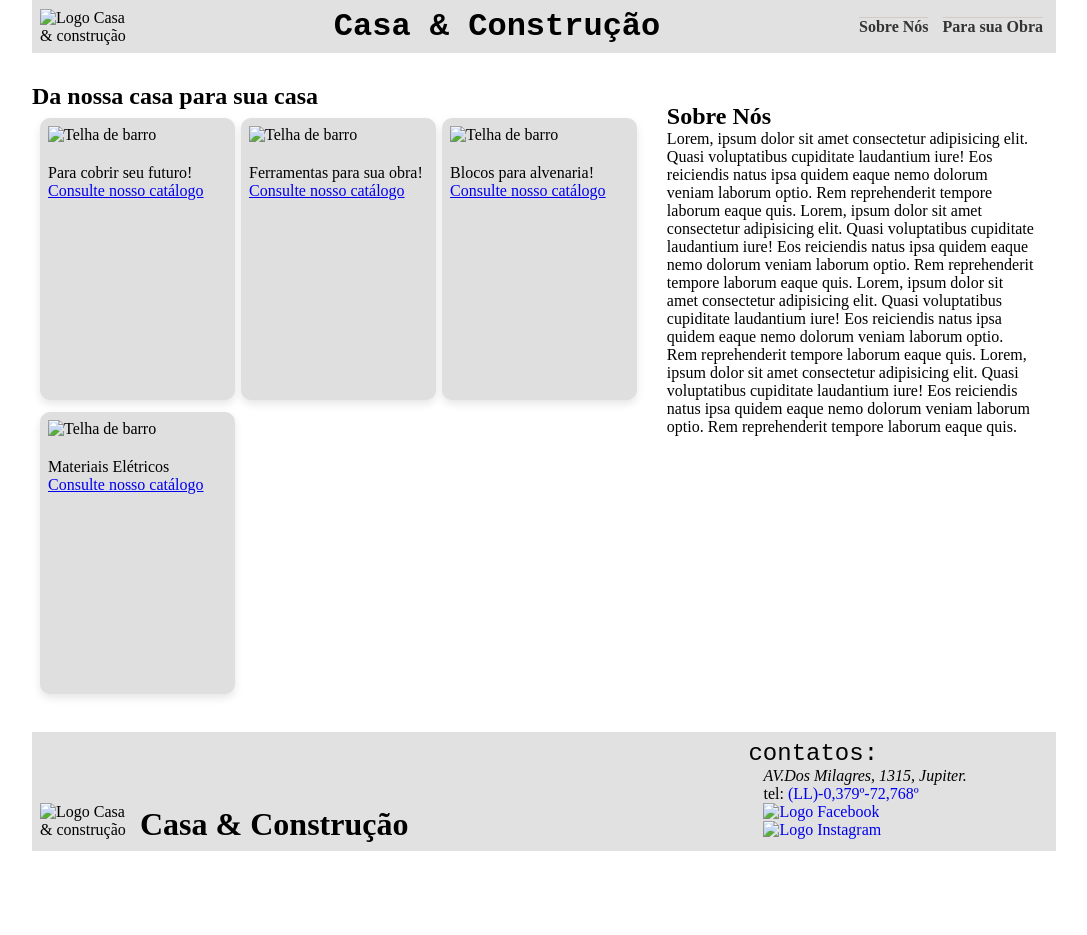
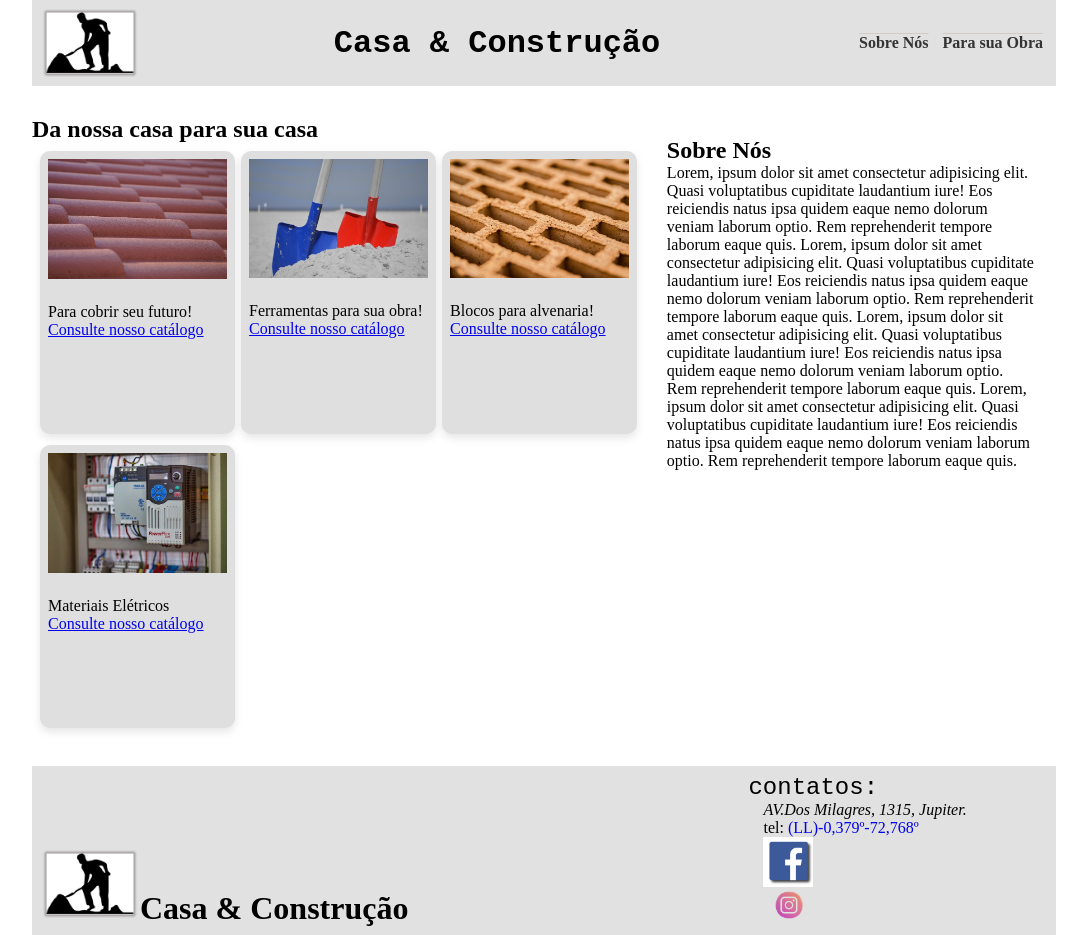
Before and after one commit to Enge-Olate/casa_construcao, a plain HTML site: page index.html in a window 1280 px wide. Shown: the whole page, without its empty margins (96-1183 px from the left). Before the commit the page ends 851 px from the top, so only its background shows below. Drawn offline with nearby package versions, Linux system fonts and the light colour scheme.

Commit message:
Ajustes.

```diff
--- a/index.html
+++ b/index.html
@@ -4,13 +4,14 @@
     <meta charset="UTF-8" />
     <meta name="viewport" content="width=device-width, initial-scale=1.0" />
     <link rel="stylesheet" href="main.css" />
+    <script src="https://code.jquery.com/jquery-3.6.0.min.js"></script>
     <title>Casa & Construção</title>
   </head>
   <body>
     <header>
       <nav>
         <img
-          src="./public/img/logo_obra.png"
+          src="./img/logo_obra.png"
           style="width: 100px"
           alt="Logo Casa & construção"
         />
@@ -27,23 +28,23 @@
 
         <section id="produtos">
           <div class="produto">
-            <img src="./public/img/roof.jpg" alt="Telha de barro" />
+            <img src="./img/roof.jpg" alt="Telha de barro" />
             <p>Para cobrir seu futuro!</p>
             <a href="#">Consulte nosso catálogo</a>
 
           </div>
           <div class="produto">
-            <img src="./public/img/pa.jpg" alt="Telha de barro" />
+            <img src="./img/pa.jpg" alt="Telha de barro" />
             <p>Ferramentas para sua obra!</p>
             <a href="#">Consulte nosso catálogo</a>
           </div>
           <div class="produto">
-            <img src="./public/img/tijolo.jpg" alt="Telha de barro" />
+            <img src="./img/tijolo.jpg" alt="Telha de barro" />
             <p>Blocos para alvenaria!</p>
             <a href="#">Consulte nosso catálogo</a>
           </div>
           <div class="produto">
-            <img src="./public/img/eletrico.jpg" alt="Telha de barro" />
+            <img src="./img/eletrico.jpg" alt="Telha de barro" />
             <p>Materiais Elétricos</p>
             <a href="#">Consulte nosso catálogo</a>
           </div>
@@ -73,7 +74,7 @@
     </div>
     <footer>
       <img
-        src="/public/img/logo_obra.png"
+        src="/img/logo_obra.png"
         alt="Logo Casa & construção"
         style="width: 100px"
       />
@@ -86,7 +87,7 @@
           <li>
             <a href="#"
               ><img
-                src="/public/img/facebook-2815970_640.jpg"
+                src="/img/facebook-2815970_640.jpg"
                 width="50px"
                 alt="Logo Facebook"
             /></a>
@@ -94,7 +95,7 @@
           <li>
             <a href="#">
               <img
-                src="/public/img/insta.png"
+                src="/img/insta.png"
                 alt="Logo Instagram"
                 width="50px"
               />
@@ -103,7 +104,6 @@
         </ul>
       </div>
     </footer>
-    <script src="https://code.jquery.com/jquery-3.6.0.min.js"></script>
     <script src="/script.js"></script>
   </body>
 </html>
```
